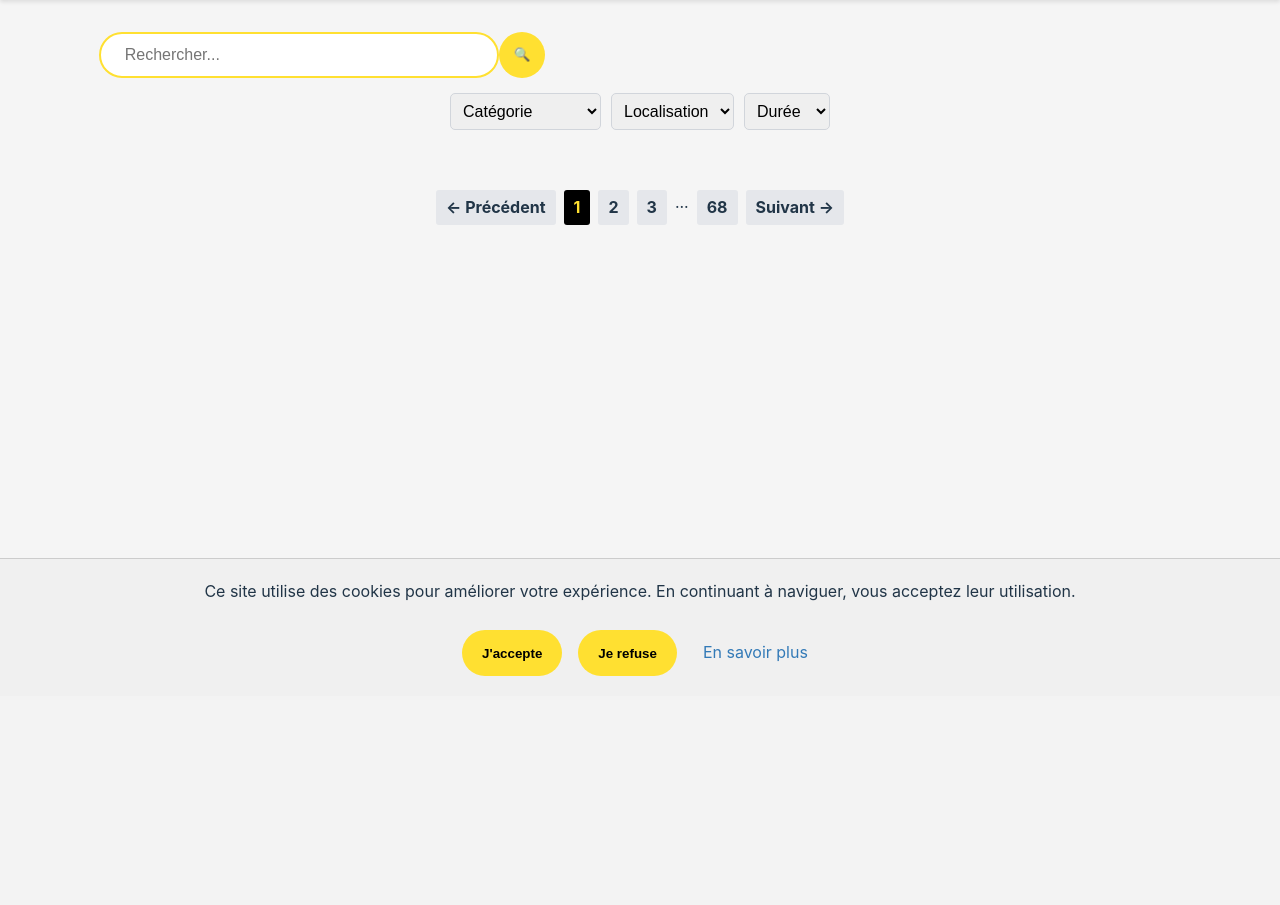
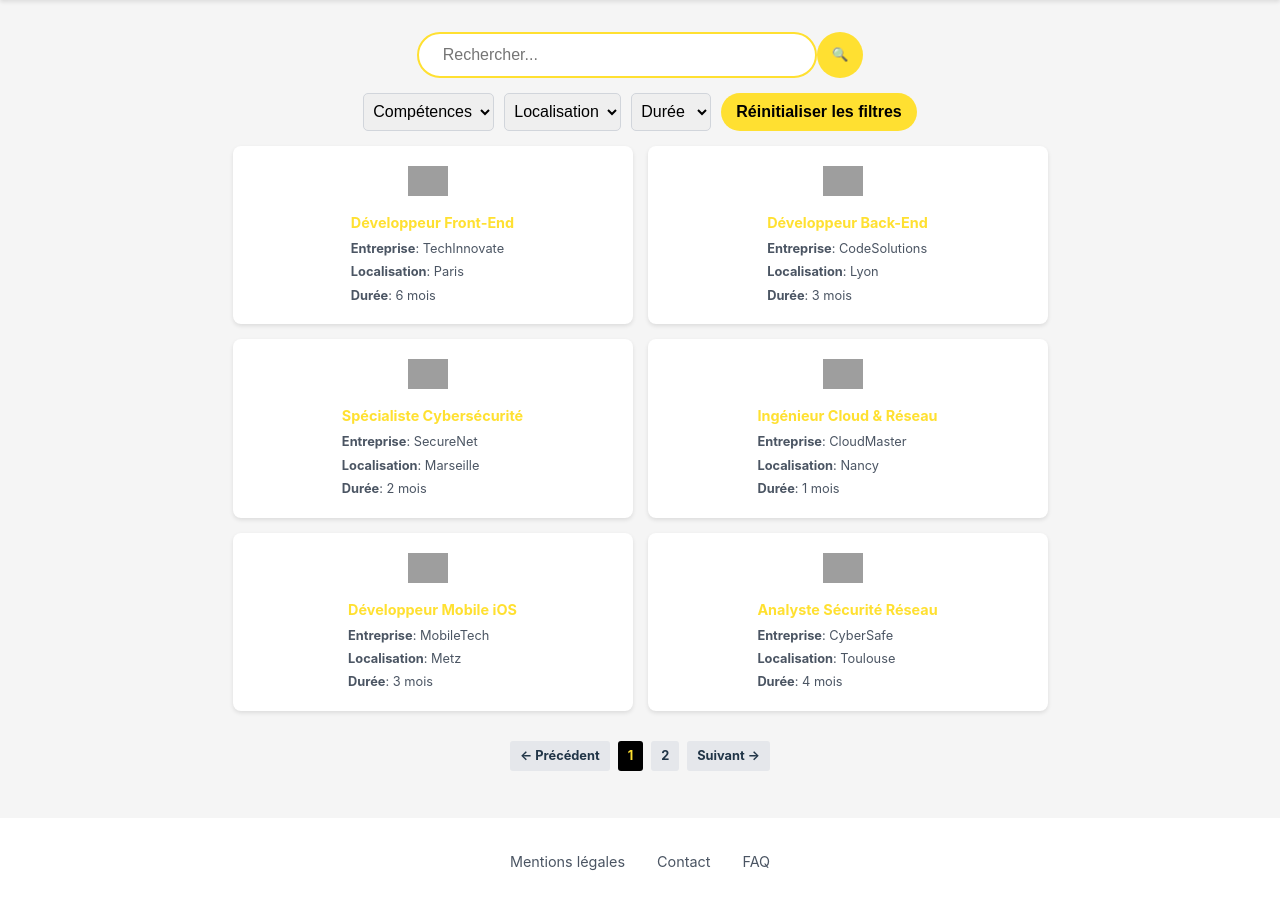
Before and after one commit to tomtimlt/Projet-Web, a PHP site: page /recherche.html in a window 1280 px wide. Shown: the part 104-1009 px from the top of the page. Before the commit the page ends 780 px from the top, so only its background shows below. Run offline with PHP 8.4, Linux system fonts and the light colour scheme; grey boxes are pictures that could not be loaded.

Commit message:
Ajout premiere page d'offre + refonte recherche

```diff
--- a/recherche.html
+++ b/recherche.html
@@ -54,14 +54,14 @@
 
                     <div class="filter-container">
                         <select name="category" id="category">
-                            <option value="">Catégorie</option>
-                            <option value="dev">Développement</option>
-                            <option value="reseau">Réseau</option>
-                            <option value="securite">Sécurité</option>
-                            <option value="data">Data</option>
+                            <option value="" hidden>Compétences</option>
+                            <option value="dev">C++</option>
+                            <option value="reseau">HTML</option>
+                            <option value="securite">JavaScript</option>
+                            <option value="data">SQL</option>
                         </select>
                         <select name="location" id="location">
-                            <option value="">Localisation</option>
+                            <option value="" hidden>Localisation</option>
                             <option value="paris">Paris</option>
                             <option value="lyon">Lyon</option>
                             <option value="marseille">Marseille</option>
@@ -69,27 +69,87 @@
                             <option value="metz">Metz</option>
                         </select>
                         <select name="duration" id="duration">
-                            <option value="">Durée</option>
+                            <option value="" hidden>Durée</option>
                             <option value="1">1 mois</option>
                             <option value="2">2 mois</option>
                             <option value="3">3 mois</option>
                             <option value="6">6 mois</option>
                         </select>
+                        <button id="reset-filters" class="btn-reset">Réinitialiser les filtres</button>
                     </div>
                 </section>
 
                 <section class="results-container">
-                    <!-- Les résultats de recherche apparaîtront ici -->
+                    <div class="result-card" onclick="window.location.href='detail-offre1.html'">
+                        <div class="result-logo">
+                            <img src="/api/placeholder/40/40" alt="Logo Entreprise">
+                        </div>
+                        <div class="result-details">
+                            <h3>Développeur Web Full Stack</h3>
+                            <p><strong>Entreprise</strong>: TechInnovate Solutions</p>
+                            <p><strong>Localisation</strong>: Paris</p>
+                            <p><strong>Durée</strong>: 6 mois</p>
+                        </div>
+                    </div>
+                    <div class="result-card" onclick="window.location.href='detail-offre2.html'">
+                        <div class="result-logo">
+                            <img src="/api/placeholder/40/40" alt="Logo Entreprise">
+                        </div>
+                        <div class="result-details">
+                            <h3>Spécialiste Cybersécurité</h3>
+                            <p><strong>Entreprise</strong>: SecureNet Consulting</p>
+                            <p><strong>Localisation</strong>: Lyon</p>
+                            <p><strong>Durée</strong>: 3 mois</p>
+                        </div>
+                    </div>
+                    <div class="result-card" onclick="window.location.href='detail-offre3.html'">
+                        <div class="result-logo">
+                            <img src="/api/placeholder/40/40" alt="Logo Entreprise">
+                        </div>
+                        <div class="result-details">
+                            <h3>Ingénieur Data Science</h3>
+                            <p><strong>Entreprise</strong>: DataDream Analytics</p>
+                            <p><strong>Localisation</strong>: Marseille</p>
+                            <p><strong>Durée</strong>: 2 mois</p>
+                        </div>
+                    </div>
+                    <div class="result-card" onclick="window.location.href='detail-offre4.html'">
+                        <div class="result-logo">
+                            <img src="/api/placeholder/40/40" alt="Logo Entreprise">
+                        </div>
+                        <div class="result-details">
+                            <h3>Développeur Infrastructure Cloud</h3>
+                            <p><strong>Entreprise</strong>: CloudMaster Technologies</p>
+                            <p><strong>Localisation</strong>: Nancy</p>
+                            <p><strong>Durée</strong>: 1 mois</p>
+                        </div>
+                    </div>
+                    <div class="result-card" onclick="window.location.href='detail-offre5.html'">
+                        <div class="result-logo">
+                            <img src="/api/placeholder/40/40" alt="Logo Entreprise">
+                        </div>
+                        <div class="result-details">
+                            <h3>Développeur Mobile</h3>
+                            <p><strong>Entreprise</strong>: MobileTech Innovations</p>
+                            <p><strong>Localisation</strong>: Metz</p>
+                            <p><strong>Durée</strong>: 3 mois</p>
+                        </div>
+                    </div>
+                    <div class="result-card" onclick="window.location.href='detail-offre6.html'">
+                        <div class="result-logo">
+                            <img src="/api/placeholder/40/40" alt="Logo Entreprise">
+                        </div>
+                        <div class="result-details">
+                            <h3>Analyste Sécurité Réseau</h3>
+                            <p><strong>Entreprise</strong>: NetworkGuard Solutions</p>
+                            <p><strong>Localisation</strong>: Toulouse</p>
+                            <p><strong>Durée</strong>: 4 mois</p>
+                        </div>
+                    </div>
                 </section>
 
                 <div class="pagination">
-                    <a href="#">&larr; Précédent</a>
-                    <a href="#" class="active">1</a>
-                    <a href="#">2</a>
-                    <a href="#">3</a>
-                    <span>...</span>
-                    <a href="#">68</a>
-                    <a href="#">Suivant &rarr;</a>
+                    <!-- Pagination will be dynamically generated by JavaScript -->
                 </div>
             </div>
         </main>
--- a/style.css
+++ b/style.css
@@ -71,6 +71,8 @@
   max-width: 500px;
   display: flex;
   justify-content: center;
+  margin-left: auto;
+  margin-right: auto;
 }
 
 .nav-links {
@@ -456,7 +432,7 @@
 }
 
 .filter-container select {
-  padding: 8px;
+  padding: 5px;
   border-radius: 5px;
   border: 1px solid var(--gray-300);
   font-size: 1rem;
@@ -555,3 +533,158 @@
     gap: 1.5rem;
   }
 }
+
+/* offres */
+
+.results-container {
+  display: flex;
+  flex-wrap: wrap;
+  justify-content: center;
+  gap: 15px;
+  padding: 15px;
+}
+
+.result-card {
+  background-color: var(--white);
+  border-radius: 8px;
+  padding: 15px;
+  display: flex;
+  align-items: center;
+  gap: 10px;
+  box-shadow: 0 2px 4px rgba(0, 0, 0, 0.1);
+  transition: box-shadow 0.3s, transform 0.3s;
+  width: 100%;
+  max-width: 400px;
+  cursor: pointer;
+}
+
+.result-card:hover {
+  box-shadow: 0 4px 6px var(--shadow-color);
+  transform: translateY(-3px);
+}
+
+.result-logo {
+  display: flex;
+  align-items: center;
+}
+
+.result-logo img {
+  width: 40px;
+  height: 40px;
+  object-fit: contain;
+  margin-right: 10px;
+}
+
+.result-details {
+  flex: 1;
+}
+
+.result-details h3 {
+  color: var(--primary-color);
+  font-size: 0.9rem;
+  margin-bottom: 5px;
+}
+
+.result-details p {
+  color: var(--gray-600);
+  font-size: 0.8rem;
+  margin-bottom: 3px;
+}
+
+.pagination {
+  display: flex;
+  justify-content: center;
+  align-items: center;
+  gap: 0.5rem;
+  margin: 15px 0;
+  flex-wrap: wrap;
+}
+
+.pagination a,
+.pagination span {
+  text-decoration: none;
+  padding: 5px 10px;
+  background: var(--gray-200);
+  border-radius: 3px;
+  font-weight: bold;
+  color: var(--secondary-color);
+  transition: background-color 0.3s, color 0.3s;
+  font-size: 0.8rem;
+  cursor: pointer;
+}
+
+.pagination a:hover {
+  background: var(--primary-color);
+  color: var(--third-color);
+}
+
+.pagination .active {
+  background: var(--third-color);
+  color: var(--primary-color);
+}
+
+/* bouton reset */
+
+.btn-reset {
+  background-color: var(--primary-color);
+  color: var(--third-color);
+  border: none;
+  padding: 10px 15px;
+  border-radius: 50px;
+  font-weight: bold;
+  cursor: pointer;
+  font-size: 1rem;
+  transition: background-color 0.3s, color 0.3s, transform 0.3s;
+}
+
+.btn-reset:hover {
+  background-color: var(--third-color);
+  color: var(--primary-color);
+  transform: scale(1.05);
+}
+
+/* bouton retour recherhce */
+
+.btn-back {
+  display: inline-block;
+  margin-top: 20px;
+  padding: 10px 15px;
+  background-color: --gray-300(--primary-color);
+  color: var(--third-color);
+  text-decoration: none;
+  border-radius: 50px;
+  font-weight: bold;
+  transition: background-color 0.3s, color 0.3s, transform 0.3s;
+  text-align: center;
+}
+
+.btn-back:hover {
+  background-color: var(--third-color);
+  color: var(--primary-color);
+  transform: scale(1.05);
+}
+
+/* bouton apply */
+.btn-apply-small {
+  background-color: var(--primary-color);
+  color: var(--third-color);
+  border: none;
+  padding: 10px 15px; /* Moins de padding horizontal */
+  border-radius: 5555px; /* Arrondi esthétique */
+  font-size: 0.85rem; /* Texte plus petit */
+  font-weight: bold;
+  cursor: pointer;
+  width: auto; /* Ajuste la largeur au texte */
+  max-width: 200px; /* Empêche un bouton trop petit */
+  text-align: center;
+  transition: background-color 0.3s, color 0.3s, transform 0.3s;
+  margin-right: auto;
+}
+
+.btn-apply-small:hover {
+  background-color: var(--third-color);
+  color: var(--primary-color);
+  transform: scale(1.05);
+}
+
+/* controle fichier */
```
Also changed, not shown: other parts of style.css (+22 -46 lines), detail-offre1.html (added, +62 -0 lines), index.html (+5 -24 lines), script-accueil.js (added, +32 -0 lines), script.js (+113 -72 lines).
